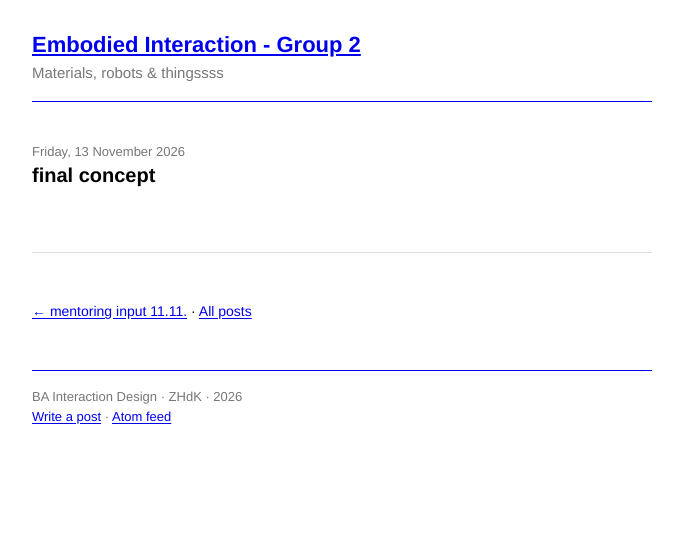
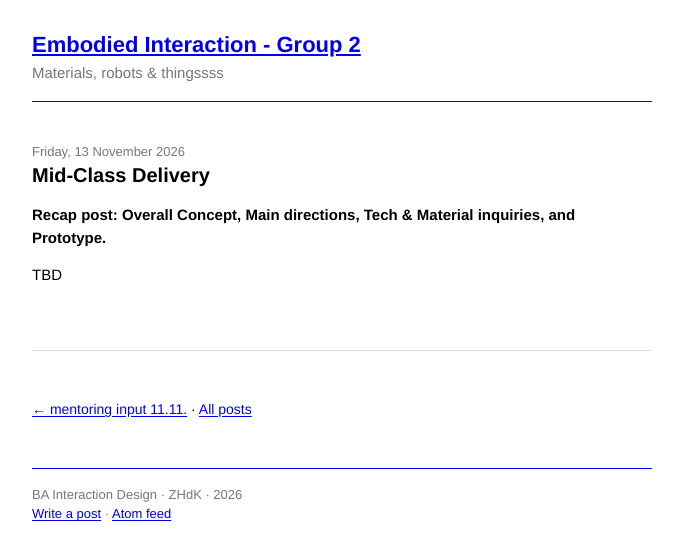
Before and after one commit to bonjourclaudio/aewwwww-blog, a Jekyll site: the page built from _posts/2026-11-11-final-concept.md, in a window 1280 px wide. Shown: the top 560 px of the page, without its empty margins (298-981 px from the left). Built offline with Jekyll 4.4.1, drawn with Linux system fonts in a browser that asks for light colours.

Commit message:
Update _posts/2026-11-11-final-concept.md (via Pages CMS)

```diff
--- a/_posts/2026-11-11-final-concept.md
+++ b/_posts/2026-11-11-final-concept.md
@@ -1,5 +1,8 @@
 ---
-title: final concept
+title: Mid-Class Delivery
 date: 2026-11-13
 published: true
 ---
+**Recap post: Overall Concept, Main directions, Tech & Material inquiries, and Prototype.**
+
+TBD
```
